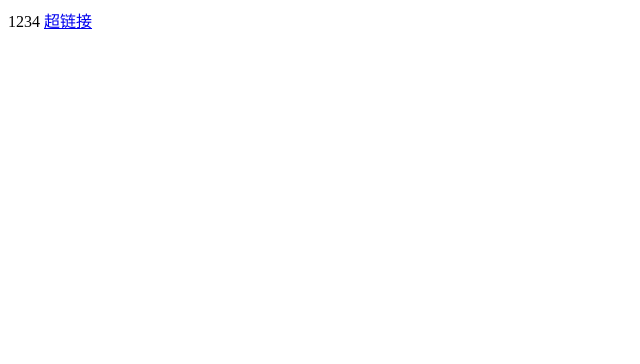
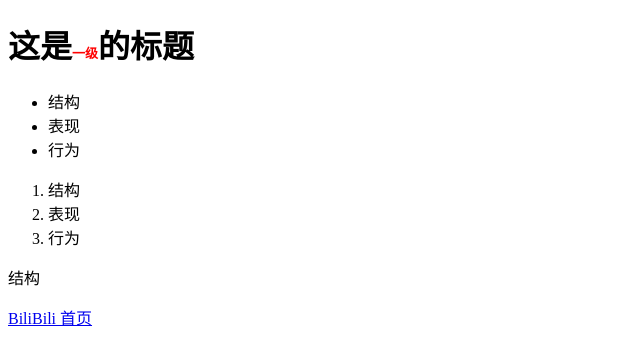
Before and after one commit to small-whiter/small-whiter.github.io, a plain HTML site: page index.html in a window 1280 px wide. Shown: the whole page, without its empty margins (0-640 px from the left). Drawn offline with Linux system fonts and the light colour scheme.

Commit message:
Update index.html

```diff
--- a/index.html
+++ b/index.html
@@ -1,2 +1,28 @@
-1234
-<a href="https://small-whiter.github.io/blog/index.html">超链接</a>
+<!DOCTYPE html>
+ <html>
+ <head>
+ 	<meta charset="utf-8">
+ 	<title>这是第一个网页</title>
+ </head>
+ <body>
+ 	<!-- 注释 -->
+ 	<h1>这是<font color="red" size="2">一级</font>的标题</h1>
+
+ 	<ul>
+ 		<li>结构</li>
+ 		<li>表现</li>
+ 		<li>行为</li>
+ 	</ul>
+ 	<ol>
+ 		<li>结构</li>
+ 		<li>表现</li>
+ 		<li>行为</li>
+
+ 	</ol>
+ 	<dl>
+ 		<dt>结构</dt>
+ 		<dd></dd>
+ 	</dl>
+  <a href="https://www.bilibili.com/?spm_id_from=444.41.b_696e7465726e6174696f6e616c486561646572.1">BiliBili 首页</a>
+ </body>
+ </html>
```
